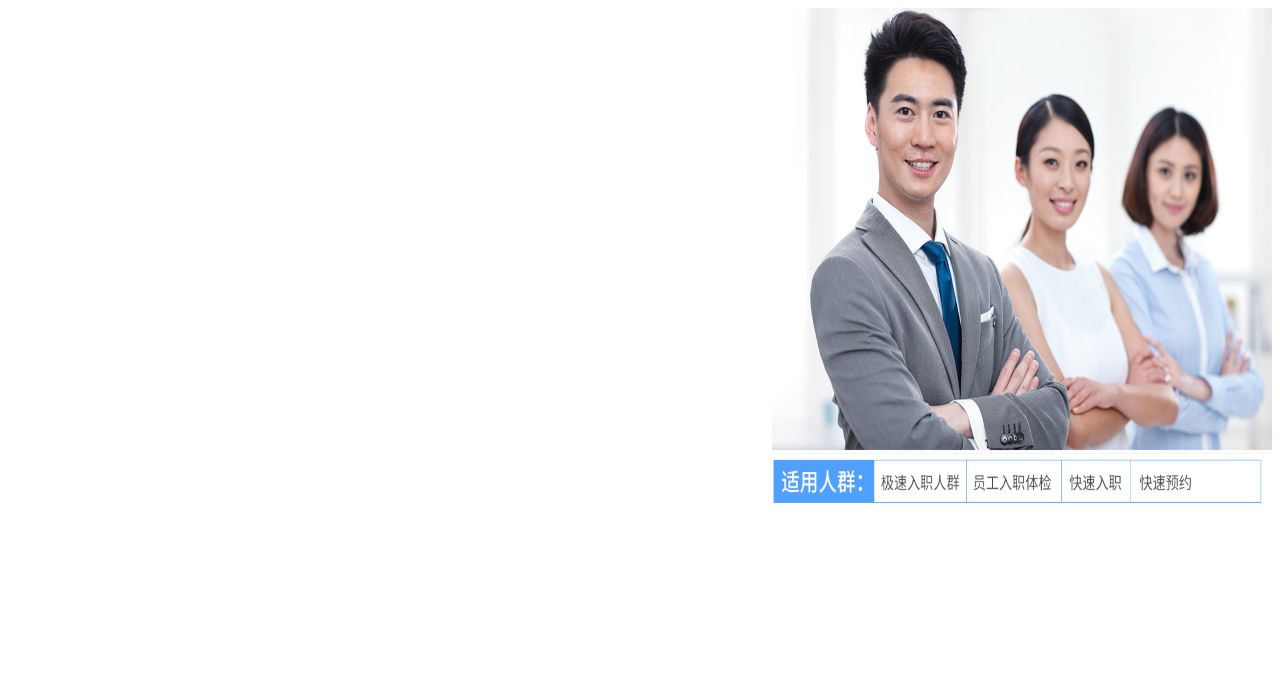
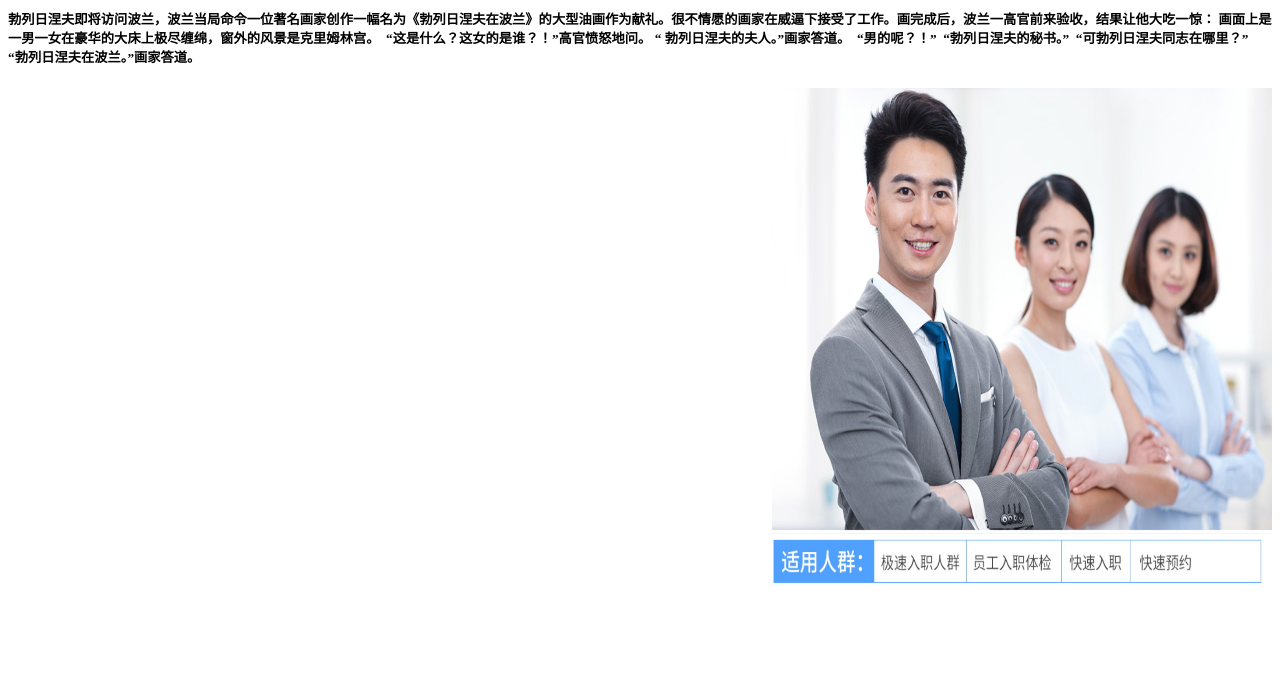
Before and after one commit to fx790120/fx790120.github.io, a plain HTML site: page index.html in a window 1280 px wide. Shown: the part 107-800 px from the top of the page. Drawn offline with Linux system fonts and the light colour scheme.

Commit message:
Update index.html

```diff
--- a/index.html
+++ b/index.html
@@ -2,6 +2,23 @@
 2020.11.2
 <html>
   <h1>我试试是不是加大的字体</h1>
+
+  <h5>勃列日涅夫即将访问波兰，波兰当局命令一位著名画家创作一幅名为《勃列日涅夫在波兰》的大型油画作为献礼。很不情愿的画家在威逼下接受了工作。画完成后，波兰一高官前来验收，结果让他大吃一惊：
+
+画面上是一男一女在豪华的大床上极尽缠绵，窗外的风景是克里姆林宫。
+
+“这是什么？这女的是谁？！”高官愤怒地问。 “
+
+勃列日涅夫的夫人。”画家答道。
+
+“男的呢？！”
+
+“勃列日涅夫的秘书。”
+
+“可勃列日涅夫同志在哪里？”
+
+“勃列日涅夫在波兰。”画家答道。
+<h5>
 
 
 
```
